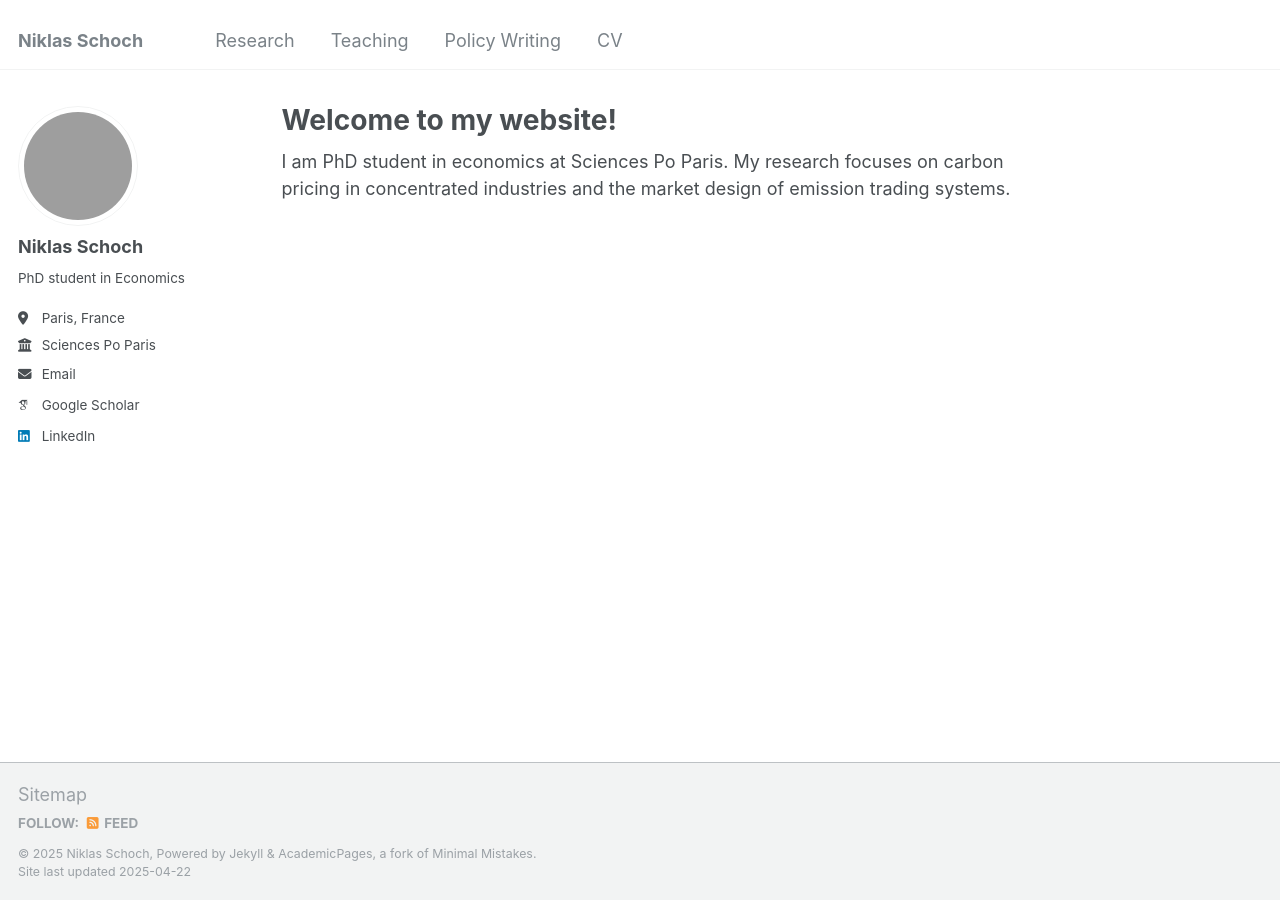
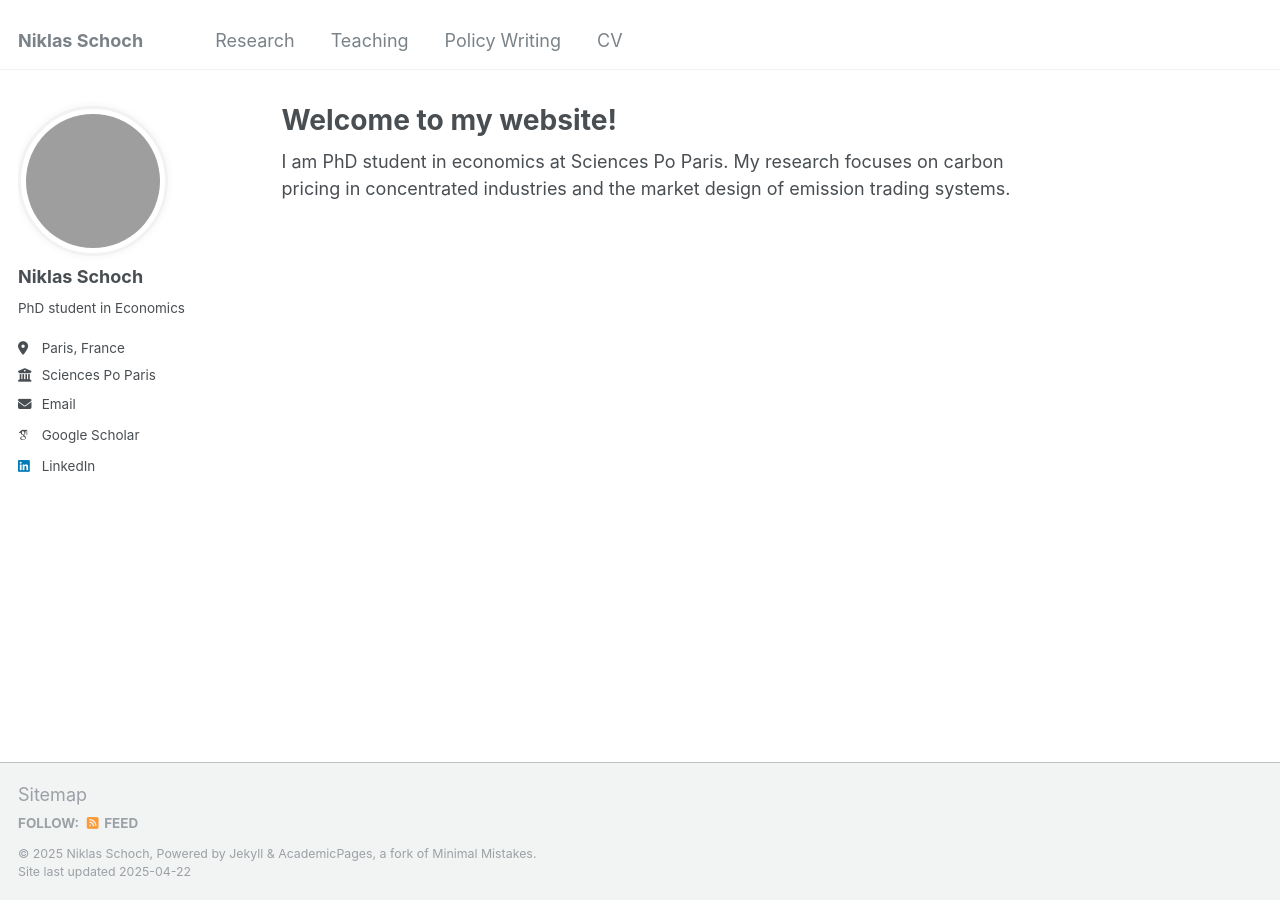
Before and after one commit to niklasschoch/niklasschoch.github.io, a Jekyll site: the page built from _pages/about.md, in a window 1280 px wide. Built offline with Jekyll 4.4.1, drawn with Linux system fonts in a browser that asks for light colours; some web fonts are replaced.

Commit message:
Update main.scss
Signed-off-by: niklasschoch <74817881+niklasschoch@users.noreply.github.com>

```diff
--- a/assets/css/main.scss
+++ b/assets/css/main.scss
@@ -42,7 +42,9 @@
 
 .author__avatar img {
   border-radius: 50%;
-  width: 120px;
-  height: 120px;
+  width: 150px;
+  height: 150px;
   object-fit: cover;
+  border: 3px solid #f2f2f2; /* soft white ring */
+  box-shadow: 0 0 8px rgba(0, 0, 0, 0.05); /* subtle drop shadow */
 }
```
